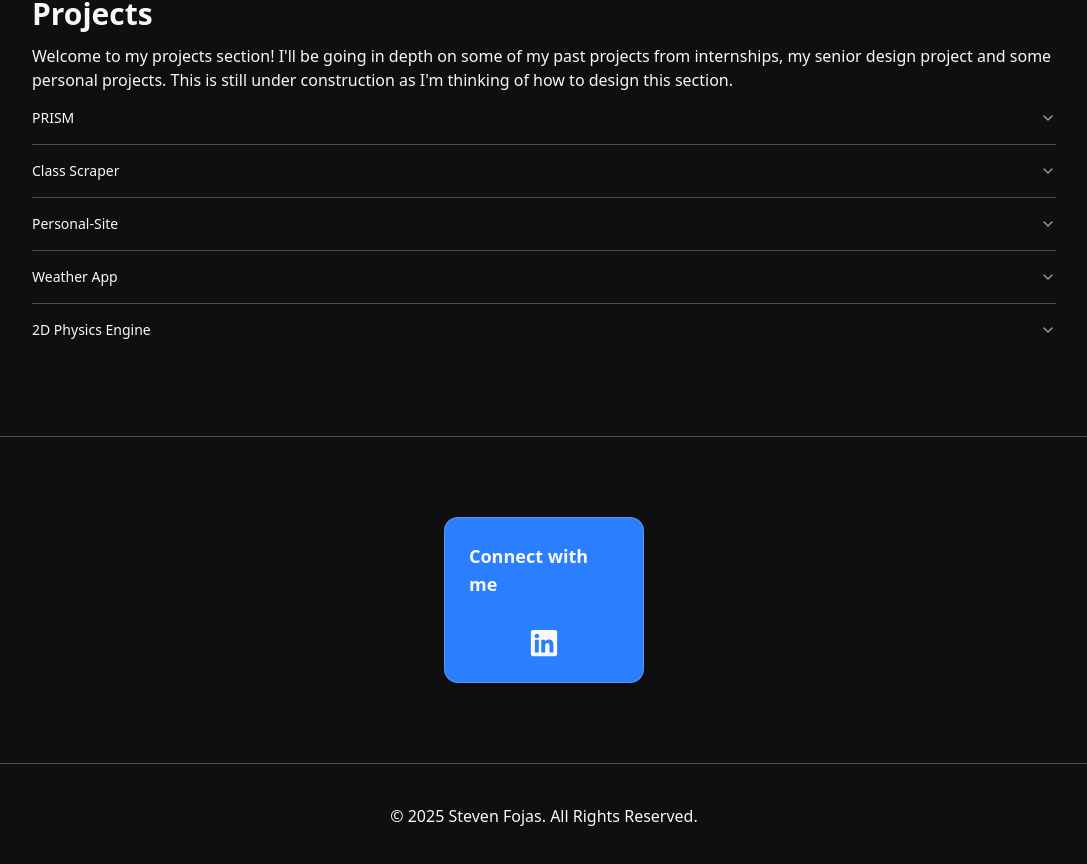
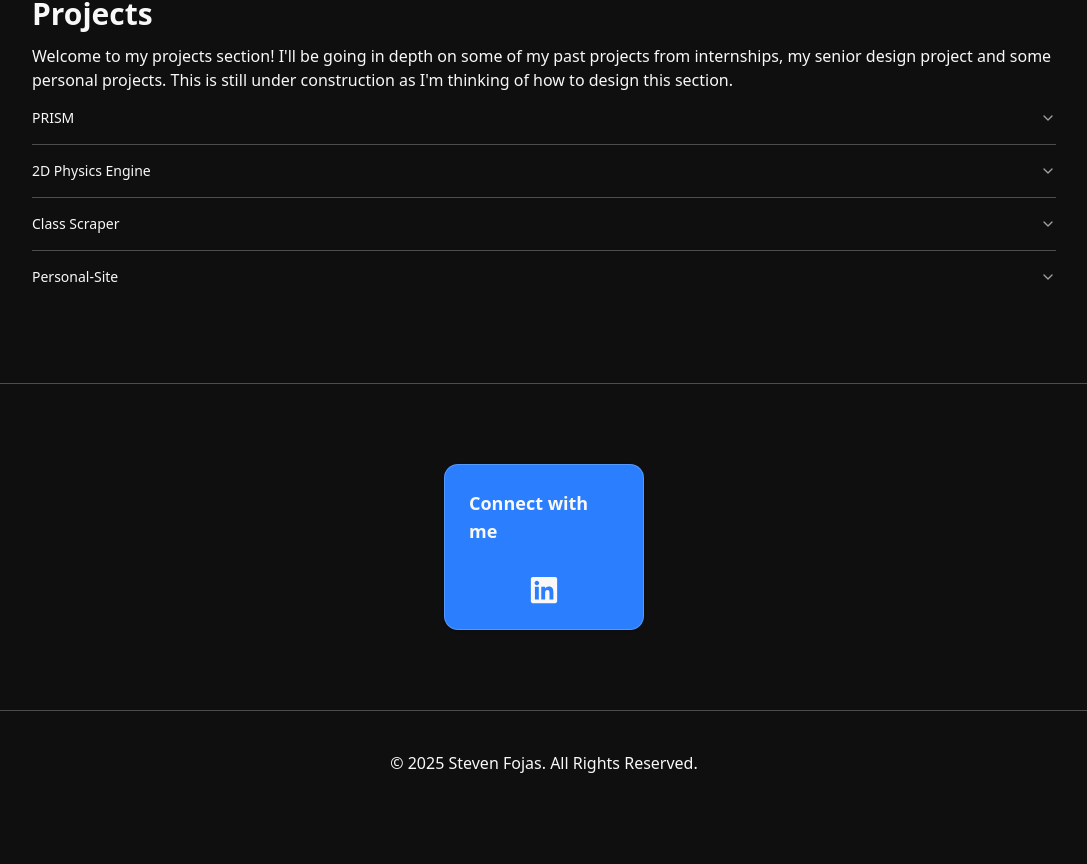
Before and after one commit to stevenfojas670/Personal-Site, a React (Vite) app: page / in a window 1280 px wide. Shown: the part 3743-4607 px from the top of the page, without its empty margins (96-1183 px from the left). After the commit the page ends 4558 px from the top, so only its background shows below. Built offline with nearby package versions, Linux system fonts and the light colour scheme.

Commit message:
Removed lame weather app and moved physics engine further up (#5)

```diff
--- a/src/Projects.tsx
+++ b/src/Projects.tsx
@@ -45,7 +45,7 @@ export default function Projects() {
 										<div className="mb-2">
 											<h1 className="mb-2 font-bold">Github Link</h1>
 											<a
-												href="https://github.com/stevenfojas670/Class-Scraper"
+												href={project.link}
 												target="__blank"
 												className="text-blue-300 hover:border-b-1 hover:border-blue-300"
 											>
--- a/src/data/projects.ts
+++ b/src/data/projects.ts
@@ -56,6 +56,20 @@ export const projects = [
 	},
 	{
 		id: 2,
+		title: "2D Physics Engine",
+		description: `This is a 2D physics engine built with vanilla Javascript. Currently there are 3 shapes that can be controlled by the user and a simple collision detection
+		system. The goal is to eventually implement allow the user to treat this as a sandbox where they can spawn in objects to move, launch, bounce, crush, or destroy things.
+		I want users to be able to create some random, simple, fun, and interesting simulations. Eventually I'll create a 3D physics engine similar to the one Half Life 2 uses.`,
+		details: [
+			"Built a 2D vector class for that performs simple linear algebra such as vector addition, subtraction, distance checking, dot product and normalization.",
+			"Built collision detection for between circles, polygons and rectangles.",
+			"Todo: Implement RigidBody, forces, collision resolution, different joints, user interaction",
+		],
+		stack: [],
+		link: "https://github.com/stevenfojas670/2D-Physics-Engine",
+	},
+	{
+		id: 3,
 		title: "Class Scraper",
 		description: `A Python web scraper using Selenium that automates the downloading of videos and PDFs
         from my class Canvas pages. It organizes the files into separate folders based on modules, allowing
@@ -77,7 +91,7 @@ export const projects = [
 		link: "https://github.com/stevenfojas670/Class-Scraper",
 	},
 	{
-		id: 3,
+		id: 4,
 		title: "Personal-Site",
 		description: `This would be this website! I've developed this website as a portfolio to briefly show off some of my skills, past projects,
         work experience, and some of my career and life goals.`,
@@ -99,45 +113,4 @@ export const projects = [
 		],
 		link: "https://github.com/stevenfojas670/Personal-Site",
 	},
-	{
-		id: 4,
-		title: "Weather App",
-		description: `This is simple weather app built using express.js and WeatherAPI. I've built this simply to
-        work on my Javascript fundamentals before working on PRISM using React on the frontend.`,
-		details: [
-			"The user can type in a location and retrieve temperature data using the WeatherAPI.",
-			"Multiple locations can be displayed at once.",
-			"Utilizes an expressjs backend with a single defined route and controller for API requests.",
-			"Experimented with a logging system to log API calls.",
-			"Logs tracked timestamps, HTTP request method type, url, response, etc using morgan.",
-			"Eventually I'd like to look into how to using anomaly detection on user activites through API requests.",
-		],
-		stack: [
-			{
-				id: 1,
-				section: "Frontend",
-				technologies: ["Javascript", "HTML/CSS"],
-			},
-			{
-				id: 2,
-				section: "Backend",
-				technologies: ["Expressjs", "WeatherAPI", "Nodejs", "morgan"],
-			},
-		],
-		link: "https://github.com/stevenfojas670/JavaScript",
-	},
-	{
-		id: 5,
-		title: "2D Physics Engine",
-		description: `This is a 2D physics engine built with vanilla Javascript. Currently there are 3 shapes that can be controlled by the user and a simple collision detection
-		system. The goal is to eventually implement allow the user to treat this as a sandbox where they can spawn in objects to move, launch, bounce, crush, or destroy things.
-		I want users to be able to create some random, simple, fun, and interesting simulations. Eventually I'll create a 3D physics engine similar to the one Half Life 2 uses.`,
-		details: [
-			"Built a 2D vector class for that performs simple linear algebra such as vector addition, subtraction, distance checking, dot product and normalization.",
-			"Built collision detection for between circles, polygons and rectangles.",
-			"Todo: Implement RigidBody, forces, collision resolution, different joints, user interaction",
-		],
-		stack: [],
-		link: "https://github.com/stevenfojas670/2D-Physics-Engine",
-	},
 ]
```
